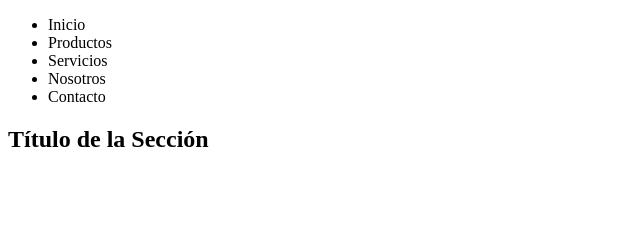
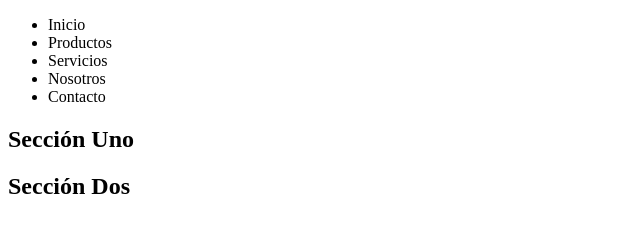
Before and after one commit to MartinMaguna/martinmaguna.github.io, a plain HTML site: page index.html in a window 1280 px wide. Shown: the whole page, without its empty margins (0-640 px from the left). Drawn offline with Linux system fonts and the light colour scheme.

Commit message:
Agrego Section 2

```diff
--- a/index.html
+++ b/index.html
@@ -19,7 +19,11 @@
 </header>
 
 <section>
-    <h2>Título de la Sección</h2>
+    <h2>Sección Uno</h2>
+</section>
+
+<section>
+    <h2>Sección Dos</h2>
 </section>
 
 </body>
```
